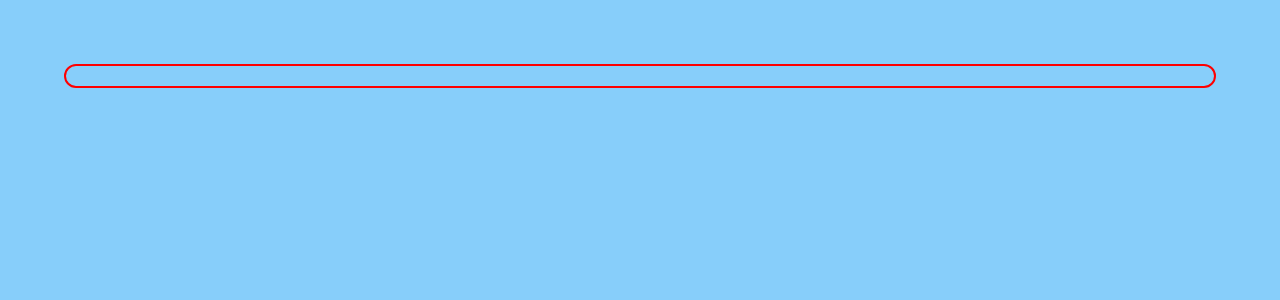
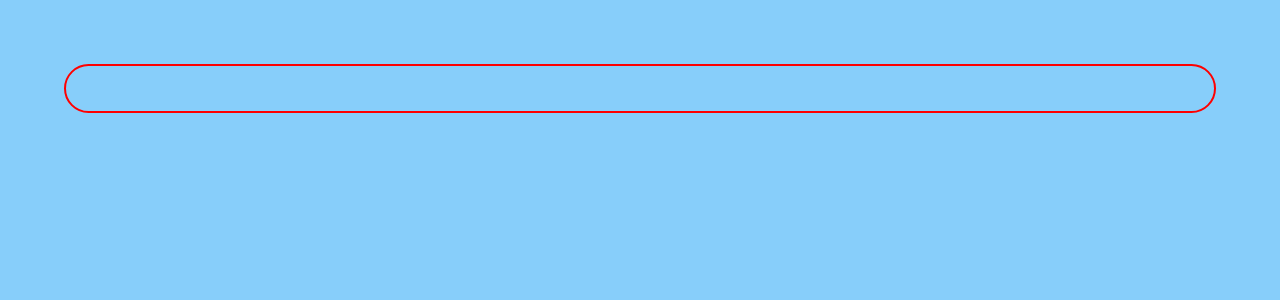
Before and after one commit to tarunkundal/portfolio, a React (Create React App) app: page / in a window 1280 px wide. Shown: the top 300 px of the page. Built offline with nearby package versions, Linux system fonts and the light colour scheme.

Commit message:
Initial Commit

```diff
--- a/src/components/weather/Header.module.css
+++ b/src/components/weather/Header.module.css
@@ -1,3 +1,4 @@
 .body {
   padding: 10px;
+  height: 25px;
 }
--- a/src/components/weather/Header.tsx
+++ b/src/components/weather/Header.tsx
@@ -1,5 +1,6 @@
 import React from "react";
-import styles from "./Header.module.css";
+// import styles from "./Header.module.css";
+const styles = require("./Header.module.css");
 
 const Header = () => {
   return (
```
